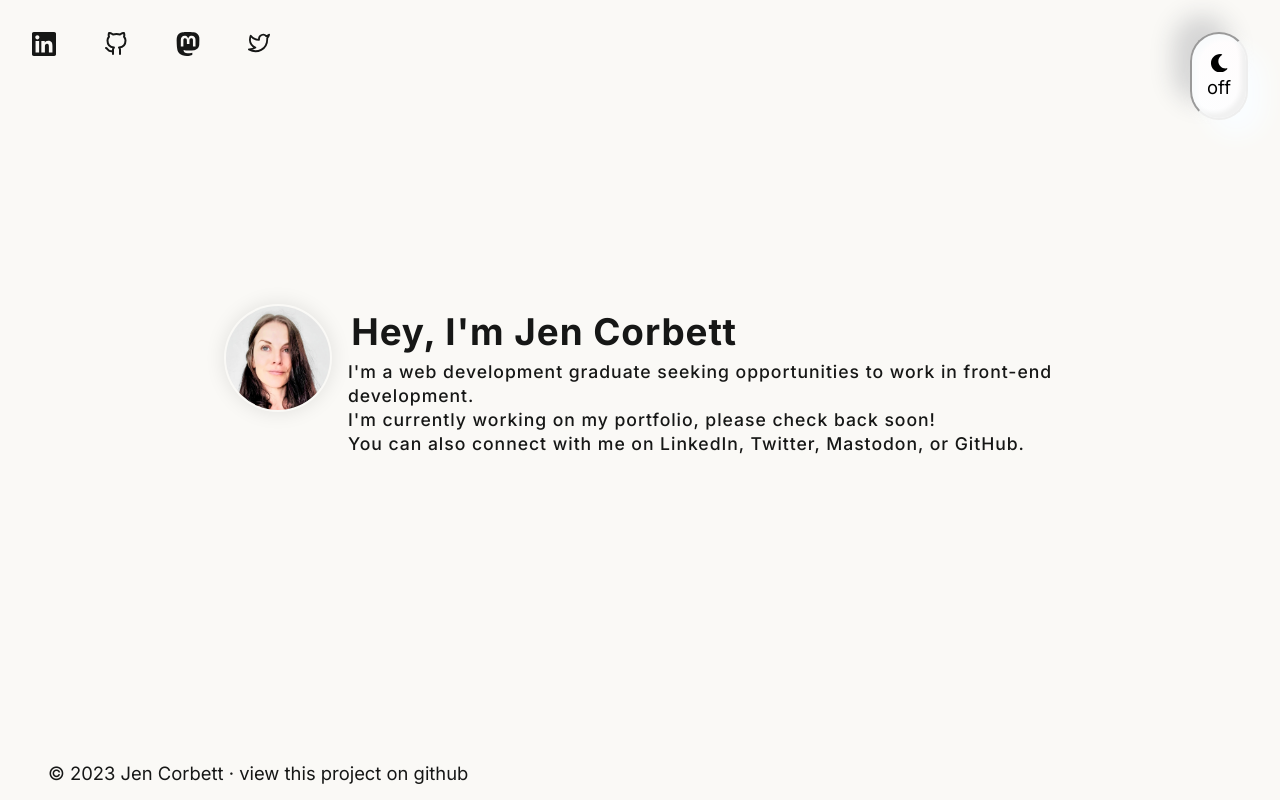
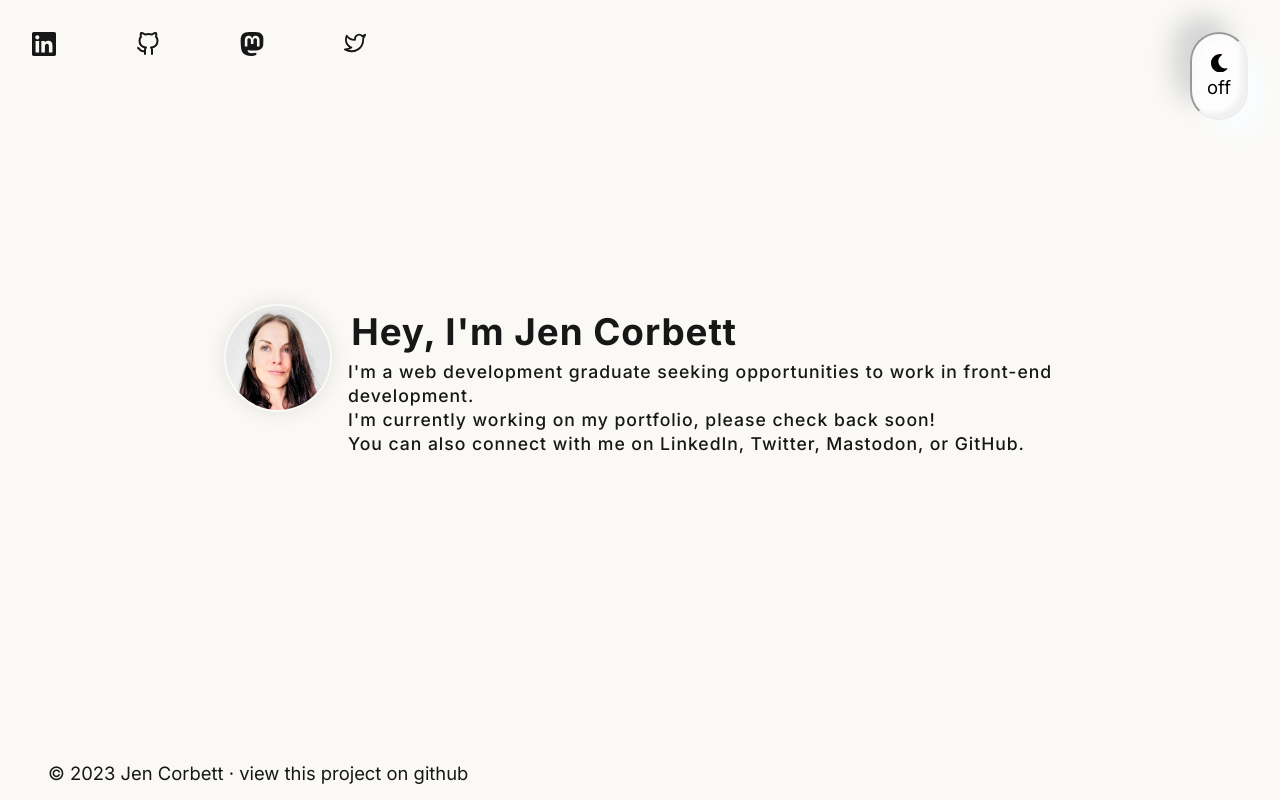
Before and after one commit to ajenstory/jencorbett.dev, a Next.js app in the folder app/: page / in a window 1280 px wide. Built offline with nearby package versions, Linux system fonts and the light colour scheme.

Commit message:
adjust alignment of nav items

```diff
--- a/app/components/navbar.module.css
+++ b/app/components/navbar.module.css
@@ -24,6 +24,6 @@
     margin: 0 auto;
     display: grid;
     grid-template-columns: 1fr 1fr 1fr 1fr;
-    gap: 3rem;
+    gap: 5rem;
   }
 }
```
